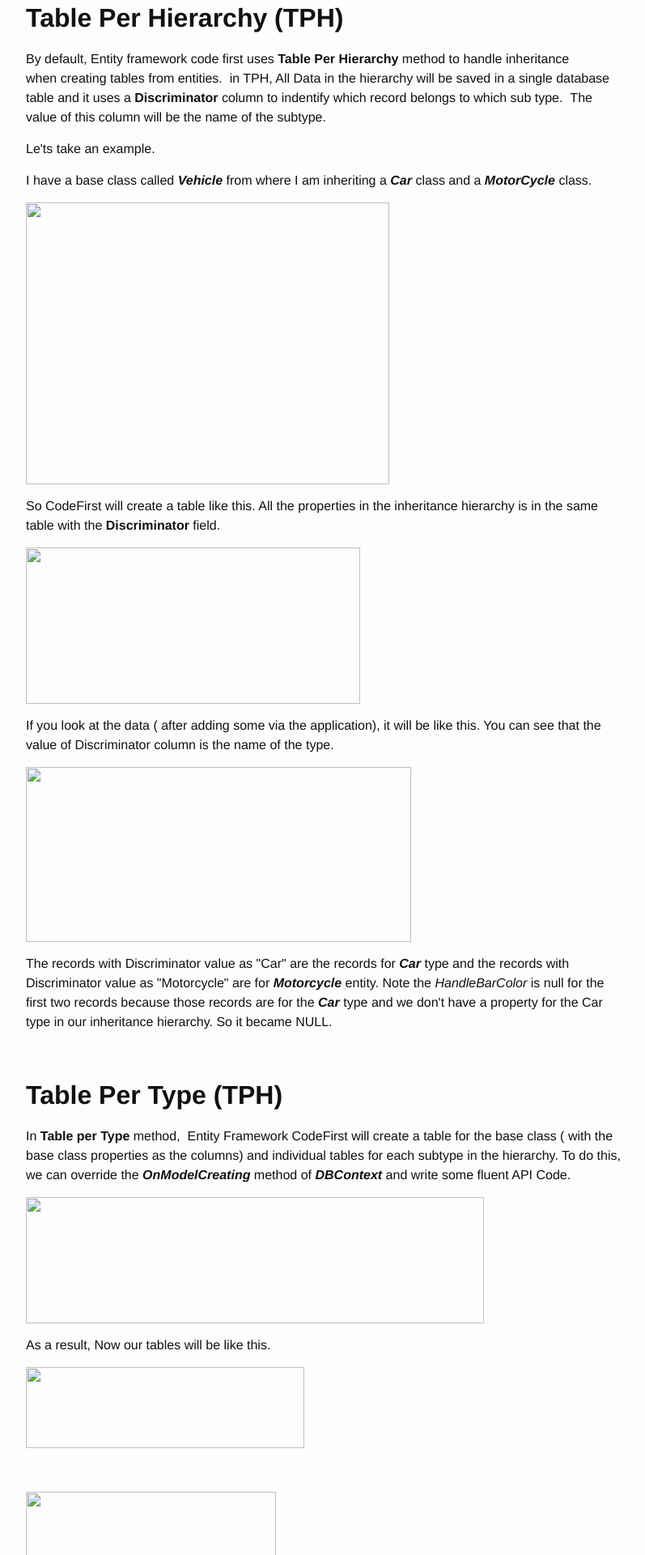
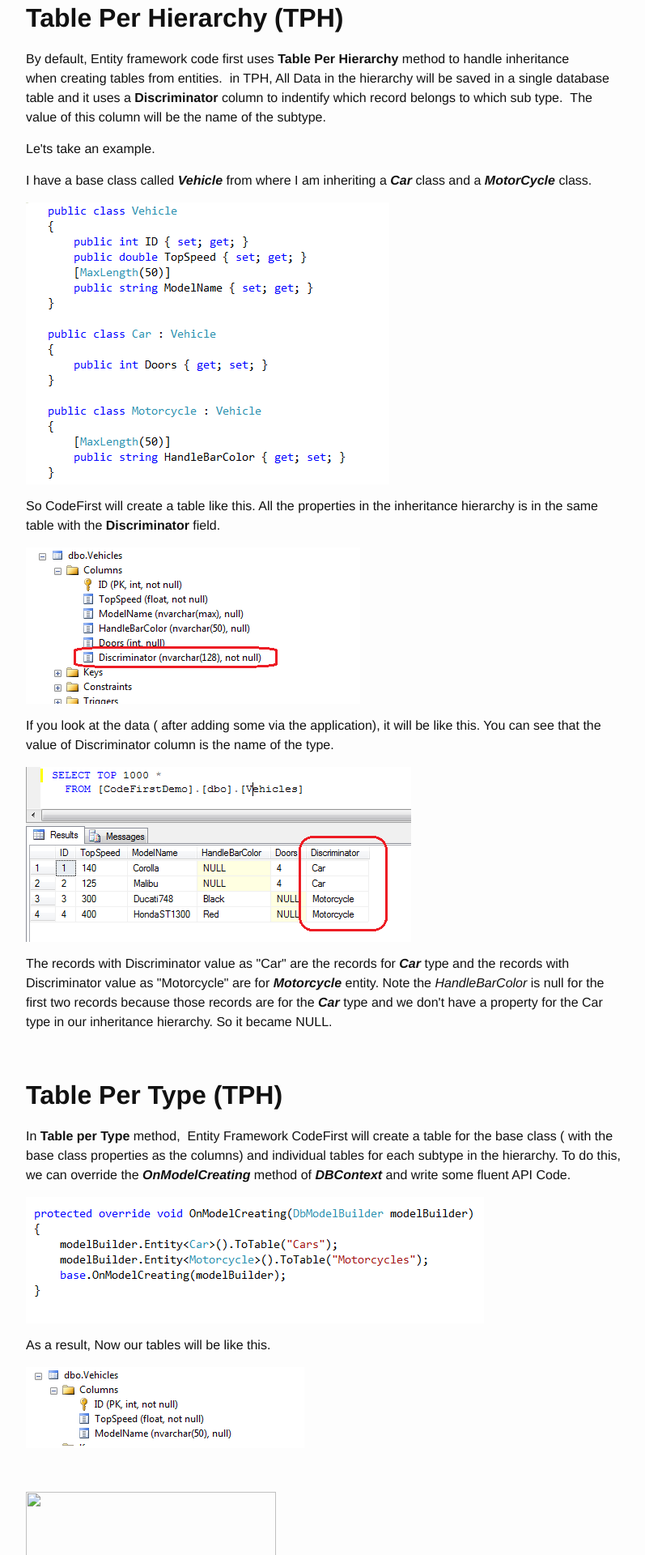
Before and after one commit to kshyju/techiesweb.net, a Jekyll site: the page built from _posts/2012-05-28-entity-framework-code-first-inheritance-table-per-hierarchy-and-table-per-type.html, in a window 1280 px wide. Shown: the part 394-2314 px from the top of the page at 81% size, without its empty margins (238-1035 px from the left). Built offline with Jekyll 4.4.1, drawn with Linux system fonts in a browser that asks for light colours.

Commit message:
Fixing the broken image links

```diff
--- a/_posts/2012-05-28-entity-framework-code-first-inheritance-table-per-hierarchy-and-table-per-type.html
+++ b/_posts/2012-05-28-entity-framework-code-first-inheritance-table-per-hierarchy-and-table-per-type.html
@@ -10,23 +10,23 @@ date: 2012-05-28 06:24:03.000000000 -04:00
 <p>By default, Entity framework code first uses<strong> Table Per Hierarchy</strong> method to handle inheritance when creating tables from entities.  in TPH, All Data in the hierarchy will be saved in a single database table and it uses a <strong>Discriminator</strong> column to indentify which record belongs to which sub type.  The value of this column will be the name of the subtype.</p>
 <p>Le'ts take an example.</p>
 <p>I have a base class called <em><strong>Vehicle</strong></em> from where I am inheriting a <em><strong>Car</strong></em> class and a <em><strong>MotorCycle</strong></em> class.</p>
-<p><a href="http://www.techiesweb.net/wp-content/uploads/2012/05/classes.png"><img class="alignnone size-full wp-image-236" title="classes" src="assets/classes.png" alt="" width="449" height="348" /></a></p>
+<p><a href="http://www.techiesweb.net/assets/classes.png"><img class="alignnone size-full wp-image-236" title="classes" src="http://www.techiesweb.net/assets/classes.png" alt="" width="449" height="348" /></a></p>
 <p>So CodeFirst will create a table like this. All the properties in the inheritance hierarchy is in the same table with the <strong>Discriminator</strong> field.</p>
-<p><a href="http://www.techiesweb.net/wp-content/uploads/2012/05/TPH-single-table.png"><img class="alignnone size-full wp-image-237" title="TPH-single-table" src="assets/TPH-single-table.png" alt="" width="413" height="193" /></a></p>
+<p><a href="http://www.techiesweb.net/assets/TPH-single-table.png"><img class="alignnone size-full wp-image-237" title="TPH-single-table" src="http://www.techiesweb.net/assets/TPH-single-table.png" alt="" width="413" height="193" /></a></p>
 <p>If you look at the data ( after adding some via the application), it will be like this. You can see that the value of Discriminator column is the name of the type.</p>
-<p><a href="http://www.techiesweb.net/wp-content/uploads/2012/05/SingleTableData.png"><img class="alignnone size-full wp-image-238" title="SingleTableData" src="assets/SingleTableData.png" alt="" width="476" height="216" /></a></p>
+<p><a href="http://www.techiesweb.net/wp-content/uploads/2012/05/SingleTableData.png"><img class="alignnone size-full wp-image-238" title="SingleTableData" src="http://www.techiesweb.net/assets/SingleTableData.png" alt="" width="476" height="216" /></a></p>
 <p>The records with Discriminator value as "Car" are the records for <em><strong>Car</strong></em> type and the records with Discriminator value as "Motorcycle" are for <strong><em>Motorcycle</em></strong> entity. Note the <em>HandleBarColor</em> is null for the first two records because those records are for the <em><strong>Car</strong></em> type and we don't have a property for the Car type in our inheritance hierarchy. So it became NULL.</p>
 <p>&nbsp;</p>
 <h2><strong>Table Per Type (TPH)</strong></h2>
 <p>In <strong>Table per Type</strong> method,  Entity Framework CodeFirst will create a table for the base class ( with the base class properties as the columns) and individual tables for each subtype in the hierarchy. To do this, we can override the<em><strong> OnModelCreating</strong></em> method of <em><strong>DBContext</strong></em> and write some fluent API Code.</p>
-<p><a href="http://www.techiesweb.net/wp-content/uploads/2012/05/fluent-api.png"><img class="alignnone size-full wp-image-247" title="fluent-api" src="assets/fluent-api.png" alt="" width="566" height="156" /></a></p>
+<p><a href="http://www.techiesweb.net/assets/fluent-api.png"><img class="alignnone size-full wp-image-247" title="fluent-api" src="http://www.techiesweb.net/assets/fluent-api.png" alt="" width="566" height="156" /></a></p>
 <p>As a result, Now our tables will be like this.</p>
-<p><a href="http://www.techiesweb.net/wp-content/uploads/2012/05/TPT-vehicle.png"><img class="alignnone size-full wp-image-240" title="TPT-vehicle" src="assets/TPT-vehicle.png" alt="" width="344" height="100" /></a></p>
+<p><a href="http://www.techiesweb.net/assets/TPT-vehicle.png"><img class="alignnone size-full wp-image-240" title="TPT-vehicle" src="http://www.techiesweb.net/assets/TPT-vehicle.png" alt="" width="344" height="100" /></a></p>
 <p>&nbsp;</p>
-<p><a href="http://www.techiesweb.net/wp-content/uploads/2012/05/tpt-car.png"><img class="alignnone size-full wp-image-241" title="tpt-car" src="assets/tpt-car.png" alt="" width="309" height="100" /></a></p>
-<p><a href="http://www.techiesweb.net/wp-content/uploads/2012/05/tpt-motor-cycle.png"><img class="alignnone size-full wp-image-242" title="tpt-motor-cycle" src="assets/tpt-motor-cycle.png" alt="" width="354" height="94" /></a></p>
+<p><a href="http://www.techiesweb.net/assets/tpt-car.png"><img class="alignnone size-full wp-image-241" title="tpt-car" src="assets/tpt-car.png" alt="" width="309" height="100" /></a></p>
+<p><a href="http://www.techiesweb.net/assets/tpt-motor-cycle.png"><img class="alignnone size-full wp-image-242" title="tpt-motor-cycle" src="http://www.techiesweb.net/assets/tpt-motor-cycle.png" alt="" width="354" height="94" /></a></p>
 <p>And the data will look like this</p>
-<p><a href="http://www.techiesweb.net/wp-content/uploads/2012/05/alltabledata.png"><img class="alignnone size-full wp-image-243" title="alltabledata" src="assets/alltabledata.png" alt="" width="354" height="368" /></a></p>
+<p><a href="http://www.techiesweb.net/assets/alltabledata.png"><img class="alignnone size-full wp-image-243" title="alltabledata" src="http://www.techiesweb.net/assets/alltabledata.png" alt="" width="354" height="368" /></a></p>
 <p>&nbsp;</p>
 <p>Note the ID value of the Derived type tables are same as the Identity column value of the base type record.</p>
 <p>I hope this gives you some basic idea about how entity framework handles inheritance when doing <strong><em>code first</em></strong> way of development. You can download the sample source code which i used in the post <a href="http://www.techiesweb.net/wp-content/uploads/2012/05/CodeFirstTypeHierarchy.rar">here</a>. Don’t forget to leave me a comment, if this post helps you.</p>
```
